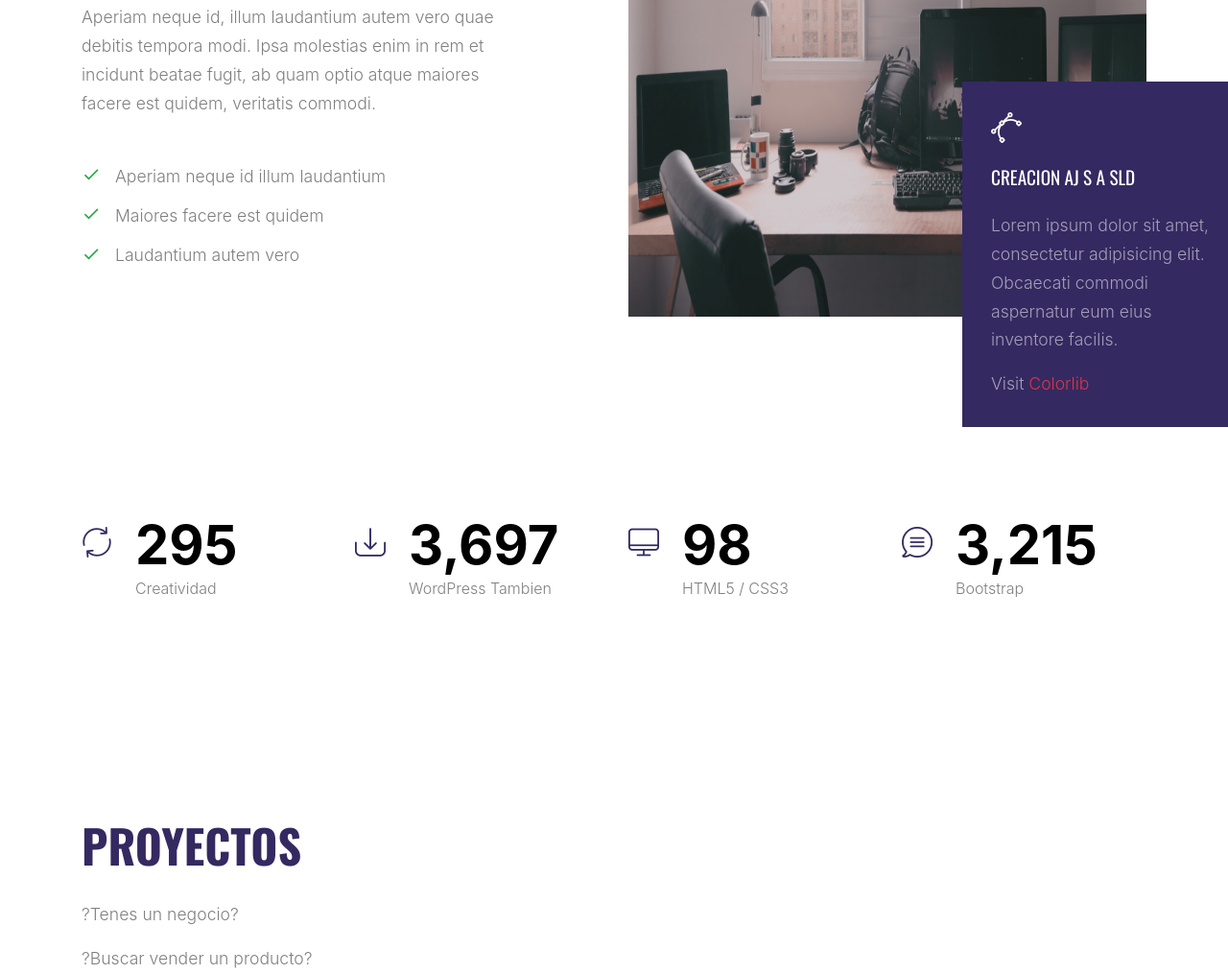
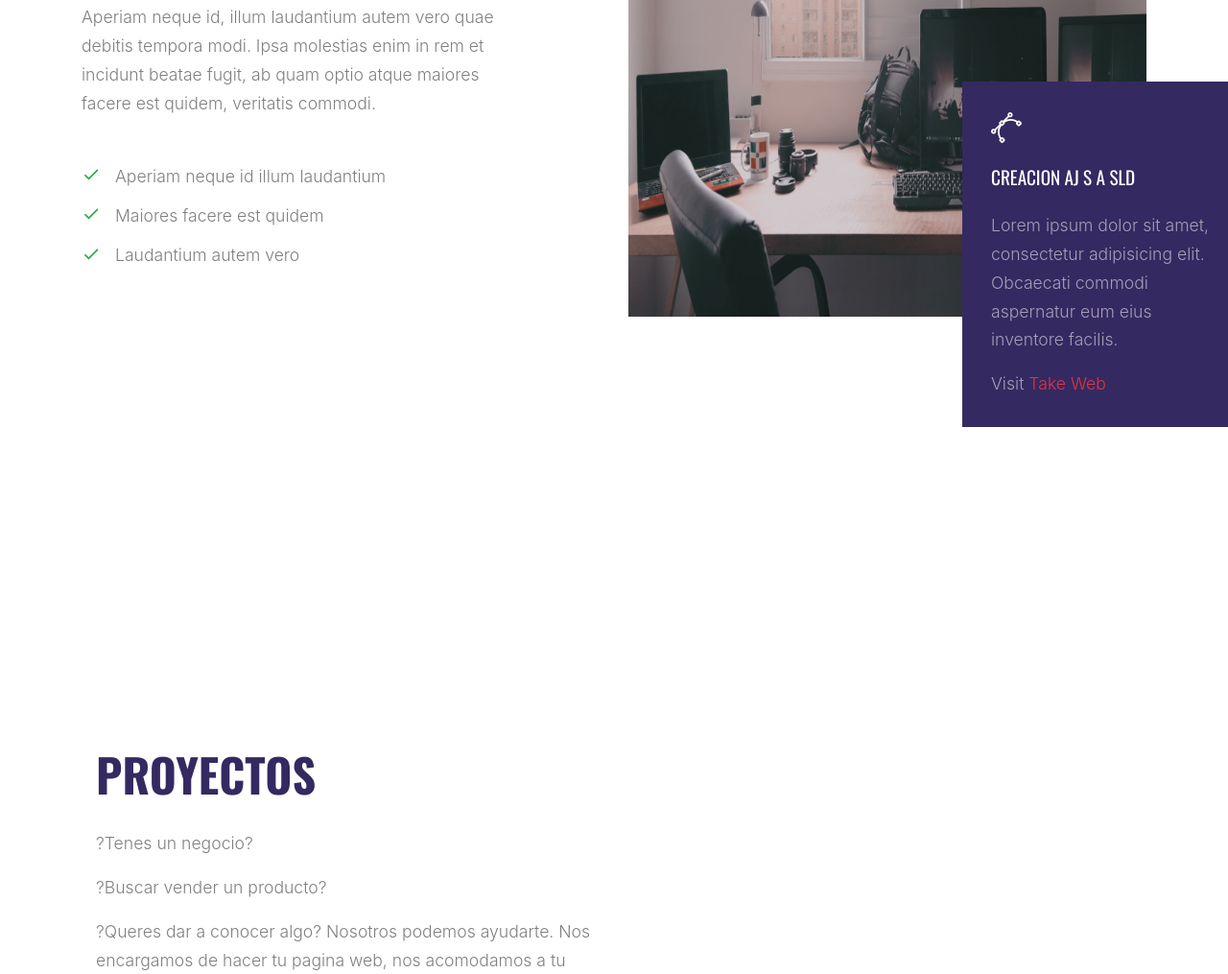
Before and after one commit to Santi-Masig/Take-Web-, a plain HTML site: page index.html in a window 1280 px wide. Shown: the part 1785-2800 px from the top of the page at 96% size. Drawn offline with nearby package versions, Linux system fonts and the light colour scheme; files whose address does not match are found by name; a web font is replaced by a local one.

Commit message:
Cambios en Elegi tu Plan

```diff
--- a/index.html
+++ b/index.html
@@ -53,14 +53,13 @@
 
       <div class="container-fluid">
         <div class="d-flex align-items-center">
-          <div class="site-logo"><a href="index.html" class="text-uppercase">Santiago Mansilla</a></div>
+          <div class="site-logo"><a href="index.html" class="text-uppercase">Take Web</a></div>
           <div>
             <nav class="site-navigation position-relative text-right" role="navigation">
               <ul class="site-menu main-menu js-clone-nav mr-auto d-none d-xl-block">
                 <li><a href="#home-section" class="nav-link">Inicio</a></li>
                 <li><a href="#work-section" class="nav-link">Proyectos</a></li>
                 <li><a href="#process-section" class="nav-link">Proceso</a></li>
-                <li><a href="#testimonials-section" class="nav-link">Testimonios</a></li>
                 <li><a href="#services-section" class="nav-link">Servicios</a></li>
 
               </ul>
@@ -92,17 +91,17 @@
                 <p><a href="#" target="_blank" class="btn btn-outline-light py-3 px-5">Empezar</a></p>
               </div>
               <div class="slide-text">
-                <h1>Bienvenido!</h1>
-                <p class="mb-5"></p>
+                <h1>Hey bienvenido</h1>
+                <p class="mb-5">Bienvenido a Take Web!</p>
                 <p><a href="#" target="_blank" class="btn btn-outline-light py-3 px-5">Empezar</a></p>
               </div>
               <div class="slide-text">
-                <h1>Creatividad ---</h1>
+                <h1>Creatividad</h1>
                 <p class="mb-5">Lorem ipsum dolor sit amet consectetur adipisicing elit. Maxime ipsa nulla sed quis rerum amet natus quas necessitatibus.</p>
                 <p><a href="#" target="_blank" class="btn btn-outline-light py-3 px-5">Empezar</a></p>
               </div>
               <div class="slide-text">
-                <h1>Cosas bienas d asda.</h1>
+                <h1>Cosas -----</h1>
                 <p class="mb-5">Lorem ipsum dolor sit amet consectetur adipisicing elit. Maxime ipsa nulla sed quis rerum amet natus quas necessitatibus.</p>
                 <p><a href="#" target="_blank" class="btn btn-outline-light py-3 px-5">Empezar</a></p>
               </div>
@@ -157,7 +156,7 @@
                 <div class="icon-wrap"><span class="flaticon-vector"></span></div>
                 <h3>creacion aj s a sld</h3>
                 <p>Lorem ipsum dolor sit amet, consectetur adipisicing elit. Obcaecati commodi aspernatur eum eius inventore facilis.</p>
-                <p class="mb-0">Visit <a href="#" class="text-danger">Colorlib</a></p>
+                <p class="mb-0">Visit <a href="#" class="text-danger">Take Web</a></p>
               </div>
               <img src="images/pc.jpg" alt="Image" class="img-fluid">
             </div>
@@ -170,46 +169,8 @@
     <div class="container section-counter">
       <div class="row">
         <div class="col-md-6 col-lg-3" data-aos="fade-up" data-aos-delay="">
-          <div class="counter d-flex align-items-start mb-5">
-            <div class="icon-wrap"><span class="flaticon-reload text-primary"></span></div>
-
-            <div class="counter-text">
-              <strong class="number" data-number="360">0</strong>
-              <span>Creatividad</span>
-            </div>
-          </div>
+        <div class="counter d-flex align-items-start mb-5"></div>
         </div>
-
-        <div class="col-md-6 col-lg-3" data-aos="fade-up" data-aos-delay="100">
-          <div class="counter d-flex align-items-start">
-            <div class="icon-wrap"><span class="flaticon-download text-primary"></span></div>
-            <div class="counter-text">
-              <strong class="number" data-number="4500">0</strong>
-              <span>WordPress Tambien</span>
-            </div>
-          </div>
-        </div>
-
-        <div class="col-md-6 col-lg-3" data-aos="fade-up" data-aos-delay="200">
-          <div class="counter d-flex align-items-start mb-5">
-            <div class="icon-wrap"><span class="flaticon-monitor text-primary"></span></div>
-            <div class="counter-text">
-              <strong class="number" data-number="120">0</strong>
-              <span>HTML5 / CSS3</span>
-            </div>
-          </div>
-        </div>
-
-        <div class="col-md-6 col-lg-3" data-aos="fade-up" data-aos-delay="300">
-          <div class="counter d-flex align-items-start">
-            <div class="icon-wrap"><span class="flaticon-chat text-primary"></span></div>
-            <div class="counter-text">
-              <strong class="number" data-number="3913">0</strong>
-              <span>Bootstrap</span>
-            </div>
-          </div>
-        </div>
-      </div>
     </div>
 
     <div class="site-section section-2" id="work-section" data-aos="fade">
@@ -445,11 +406,7 @@
             <p>Natus totam voluptatibus animi aspernatur ducimus quas obcaecati mollitia quibusdam temporibus culpa dolore molestias blanditiis consequuntur sunt nisi.</p>
           </div>
         </div>
-
-
-
       </div>
-
     </div>
 
 
@@ -473,7 +430,7 @@
             <p class="description">Lorem ipsum dolor sit amet consectetur adipisicing elit.</p>
             <div class="price">
               <span>Starting at</span>
-              <strong>$<em class="number" data-number="7">0</em></strong>
+              <strong>ARS: <em class="number" data-number="7000">7000</em></strong>
               <span>Per Month</span>
             </div>
 
@@ -517,18 +474,6 @@
         </div>
       </div>
     </div>
-
-
-   <!--  <div class="site-section"  data-aos="fade">
-      <div class="container">
-        <a href="https://vimeo.com/325355987" class="video-img-bg" data-fancybox data-ratio="2">
-          <span class="play-button">
-            <span class="icon-play"></span>
-          </span>
-          <img src="images/video_bg.jpg" alt="Image" class="img-fluid">
-        </a>
-      </div>
-    </div> -->
 
     <div class="site-section" id="contact-section"  data-aos="fade">
       <div class="container">
@@ -599,7 +544,6 @@
               <li><a href="#home-section" class="smoothscroll">Inicio</a></li>
               <li><a href="#work-section" class="smoothscroll">Proyectos</a></li>
               <li><a href="#process-section" class="smoothscroll">Proceso</a></li>
-              <li><a href="#testimonials-section" class="smoothscroll">Testimonios</a></li>
               <li><a href="#services-section" class="smoothscroll">Servicios</a></li>
             </ul>
           </div>
@@ -620,12 +564,7 @@
         <div class="row pt-5 mt-5 text-center">
           <div class="col-md-12">
             <div class="border-top pt-5">
-              <p> www.santiagomansilla.com.ar
-            <!-- Link back to Colorlib can't be removed. Template is licensed under CC BY 3.0. -->
-           <!-- Copyright &copy;<script>document.write(new Date().getFullYear());</script> All rights reserved | This template is made with <i class="icon-heart text-danger" aria-hidden="true"></i> by <a href="https://colorlib.com" target="_blank" >Colorlib</a>
-            Link back to Colorlib can't be removed. Template is licensed under CC BY 3.0. -->
-            </p>
-
+              <p> www.santiagomansilla.com.ar</p>
             </div>
           </div>
 
@@ -650,6 +589,9 @@
   <script src="js/jquery.sticky.js"></script>
   <script src="js/main.js"></script>
 
+  <!-- Archivo JS Main -->
+  <script src="/main.js"></script>
+
 
   </body>
 </html>
```
Also changed, not shown: main.js (added).
